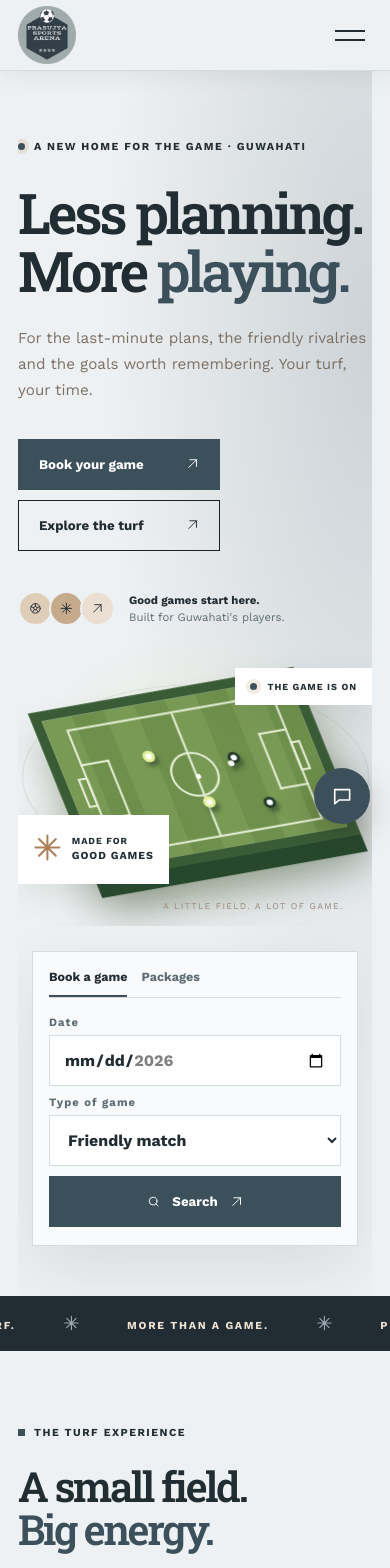
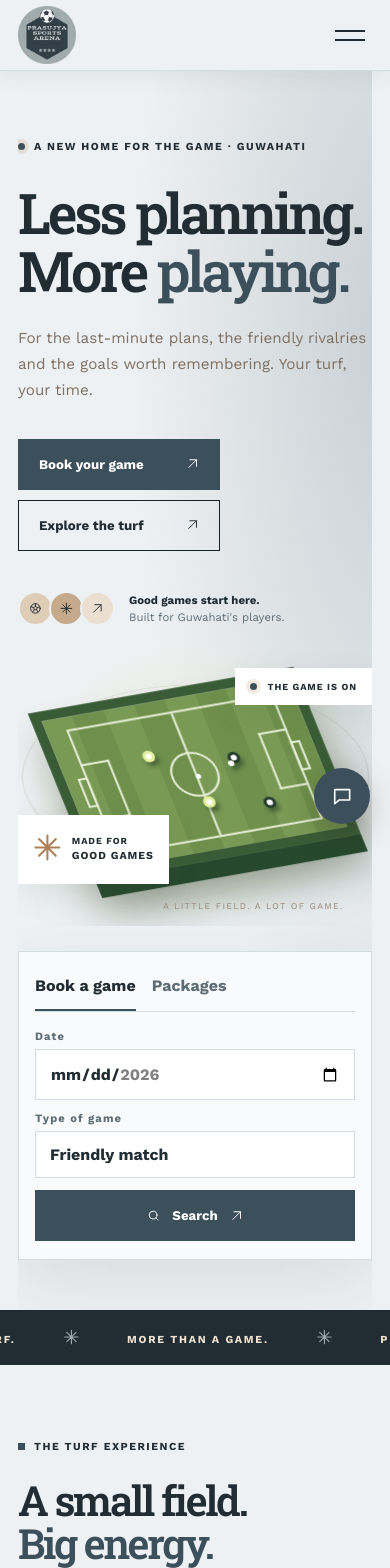
Before and after one commit to Ecognix/psa, a Next.js app: page / in a window 390 px wide. Shown: the top 1568 px of the page. Built offline with nearby package versions, Linux system fonts and the light colour scheme.

Commit message:
Fix hero full-bleed glow right edge and mobile date input width

```diff
--- a/app/globals.css
+++ b/app/globals.css
@@ -133,7 +133,7 @@ em{color:var(--accent)}
 .button-dark{background:var(--accent)}.button-dark:hover{background:var(--deep)}
 .button-outline{border-color:var(--deep)}
 .hero{background:none}
-.hero::before{content:"";position:absolute;top:0;bottom:0;left:50%;width:100vw;transform:translateX(-50%);background:radial-gradient(ellipse 95% 85% at 95% 22%,#3c505c30 0%,transparent 72%);pointer-events:none;z-index:0}
+.hero::before{content:"";position:absolute;top:0;bottom:0;left:50%;width:100vw;transform:translateX(-50%);background:radial-gradient(ellipse 95% 85% at 100% 22%,#3c505c35 0%,transparent 70%);pointer-events:none;z-index:0}
 .hero{overflow:hidden}
 body{overflow-x:clip}
 .pitch-scene,.hero-side,.hero-search{position:relative;z-index:1}
@@ -218,7 +218,7 @@ h1,h2,h3,.brand{font-family:"Roboto Slab", Georgia, serif}
 .footer .brand-logo{height:58px;width:auto;object-fit:contain;display:block;flex:none}
 @media(max-width:760px){.brand-logo{height:58px;width:auto;object-fit:contain;display:block;flex:none}}
 .hero{background:none}
-.hero::before{content:"";position:absolute;top:0;bottom:0;left:50%;width:100vw;transform:translateX(-50%);background:radial-gradient(ellipse 95% 85% at 95% 22%,#3c505c30 0%,transparent 72%);pointer-events:none;z-index:0}
+.hero::before{content:"";position:absolute;top:0;bottom:0;left:50%;width:100vw;transform:translateX(-50%);background:radial-gradient(ellipse 95% 85% at 100% 22%,#3c505c35 0%,transparent 70%);pointer-events:none;z-index:0}
 .pitch-scene,.hero-side,.hero-search{position:relative;z-index:1}
 .hero-side{position:absolute}
 .feature-card{background:var(--white);border:1px solid var(--line)}
@@ -293,24 +293,6 @@ h1,h2,h3,.brand{font-family:"Roboto Slab", Georgia, serif}
 /* Prevent mobile zoom on input focus (iOS zooms when font-size < 16px) */
 input, select, textarea { font-size: max(16px, 1em) !important; }
 @media (max-width: 760px) { input, select, textarea { font-size: 16px !important; } }
-/* Undo any relative/static overrides that might come from media queries */
-@media (max-width: 1050px) {
-  .site-header {
-    position: sticky !important;
-    top: 0 !important;
-  }
-}
-@media (max-width: 760px) {
-  .site-header {
-    position: sticky !important;
-    top: 0 !important;
-    border-bottom: 0;
-  }
-  /* Mobile nav dropdown sits below sticky header */
-  .nav {
-    top: 70px !important;
-  }
-}
 /* =============================================
    FIXED HEADER - reliable across all browsers
    ============================================= */
@@ -354,22 +336,30 @@ body > main {
     width: 100% !important;
   }
 }
-/* Search box: proper containment without clipping borders */
-.home-search-wrap{width:100%;box-sizing:border-box}
-.home-search{width:100%;box-sizing:border-box;overflow:hidden}
-.search-fields{width:100%;box-sizing:border-box}
-.search-fields label{min-width:0;box-sizing:border-box}
-.search-fields input,.search-fields select{width:100%;min-width:0;box-sizing:border-box}
-@media(max-width:760px){
-  .hero-search{padding:0;overflow:visible}
-  .hero-search .home-search-wrap{padding:0 18px;box-sizing:border-box;overflow:visible}
-  .hero-search .home-search{overflow:visible;width:100%;box-sizing:border-box}
-  .search-fields{flex-direction:column;gap:10px}
-  .search-fields label{flex:1 1 auto;width:100%}
-  .search-fields .button{width:100%;justify-content:center}
-  .search-tabs{gap:14px;overflow-x:auto}
+
+/* Mobile viewport containment + date input & search box fix */
+html, body { overflow-x: clip; max-width: 100%; }
+.home-search-wrap { width: 100%; max-width: 100%; box-sizing: border-box; }
+.home-search { width: 100%; max-width: 100%; box-sizing: border-box; overflow: hidden; }
+.search-fields { width: 100%; max-width: 100%; box-sizing: border-box; }
+.search-fields label { min-width: 0; max-width: 100%; box-sizing: border-box; }
+.search-fields input,
+.search-fields select,
+input[type="date"] {
+  display: block;
+  width: 100%;
+  max-width: 100%;
+  min-width: 0;
+  box-sizing: border-box;
+  -webkit-appearance: none;
+  appearance: none;
 }
-@media(max-width:420px){
-  .hero-search .home-search-wrap{padding:0 14px}
-  .search-tabs button{font-size:.78rem;padding:11px 0}
+@media (max-width: 760px) {
+  .hero-search { width: 100%; max-width: 100%; min-width: 0; padding: 0; }
+  .hero-search .home-search-wrap { padding: 0; width: 100%; max-width: 100%; }
+  .hero-search .home-search { padding: 10px 16px 18px; width: 100%; max-width: 100%; }
+  .search-fields { display: grid; grid-template-columns: minmax(0, 1fr); gap: 12px; }
+  .search-fields label { width: 100%; min-width: 0; }
+  .search-fields .button { width: 100%; justify-content: center; }
+  .search-tabs { gap: 16px; overflow-x: auto; }
 }
```
